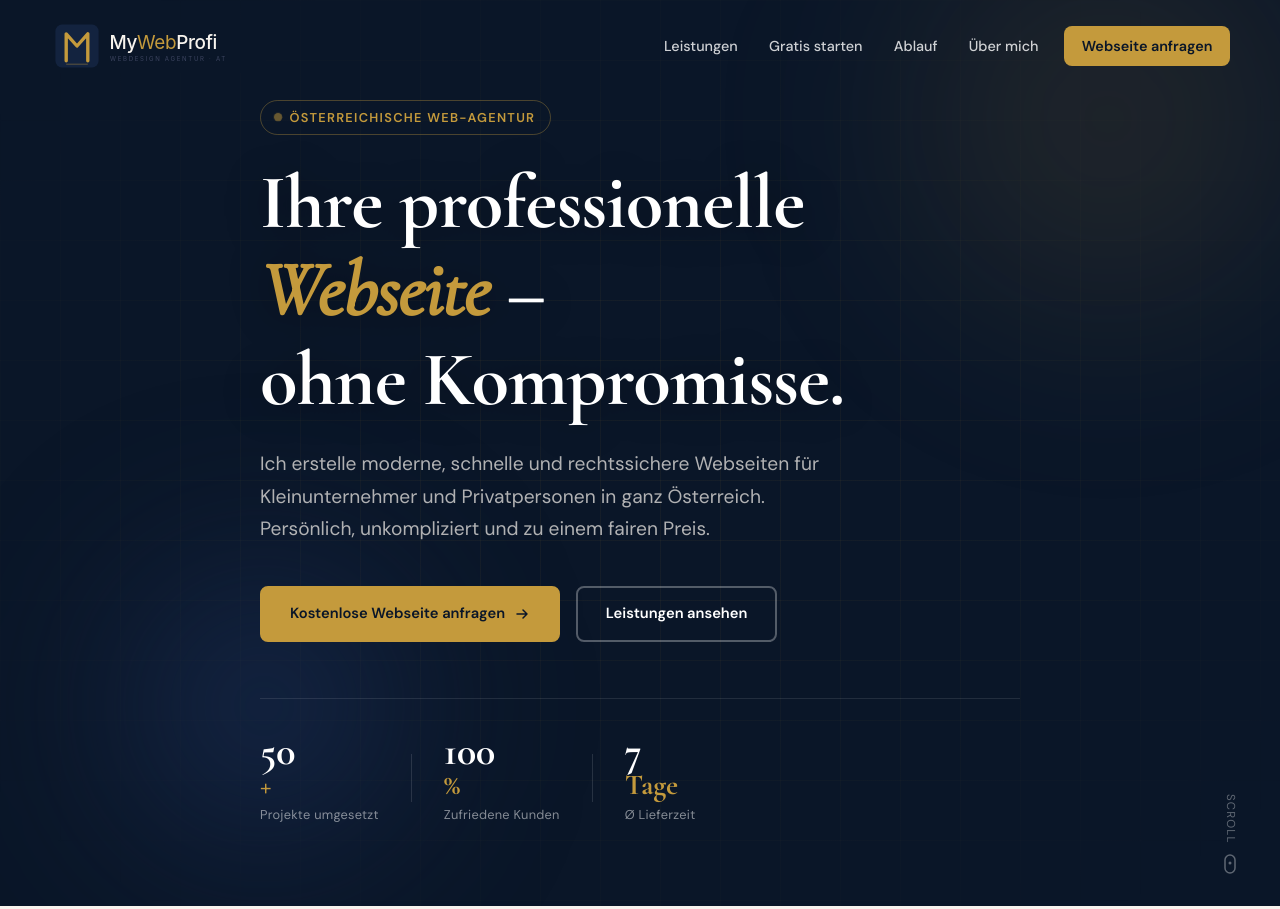
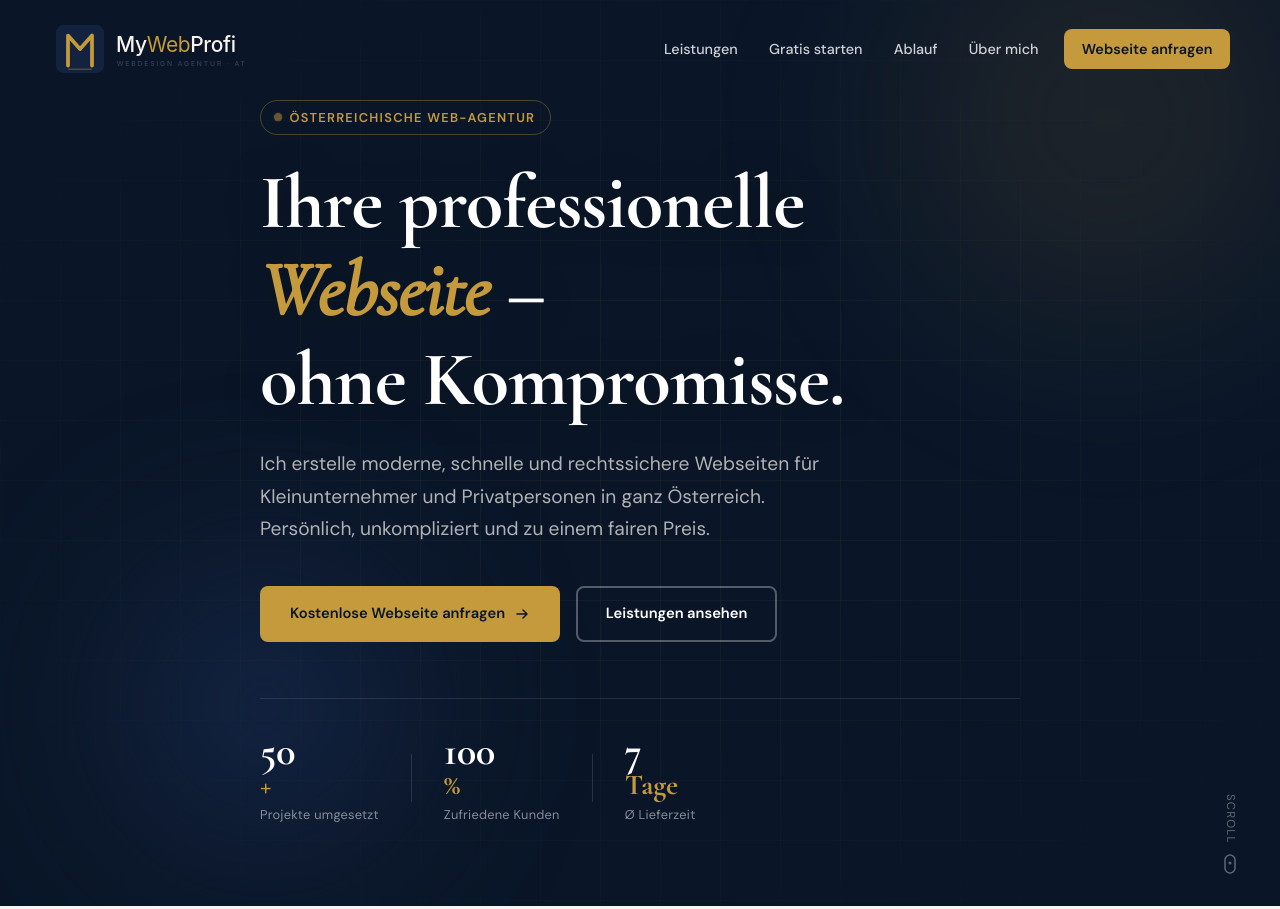
Before and after one commit to steinit84-dev/mywebprofi, a plain HTML site: page index.html in a window 1280 px wide. Shown: the top 909 px of the page. Drawn offline with nearby package versions, Linux system fonts and the light colour scheme.

Commit message:
Update style.css

```diff
--- a/style.css
+++ b/style.css
@@ -214,7 +214,7 @@ p + p { margin-top: 1rem; }
 .logo:hover { opacity: 0.85; }
 
 .logo-img {
-  height: 54px;
+  height: 60px;
   width: auto;
   display: block;
 }
```
